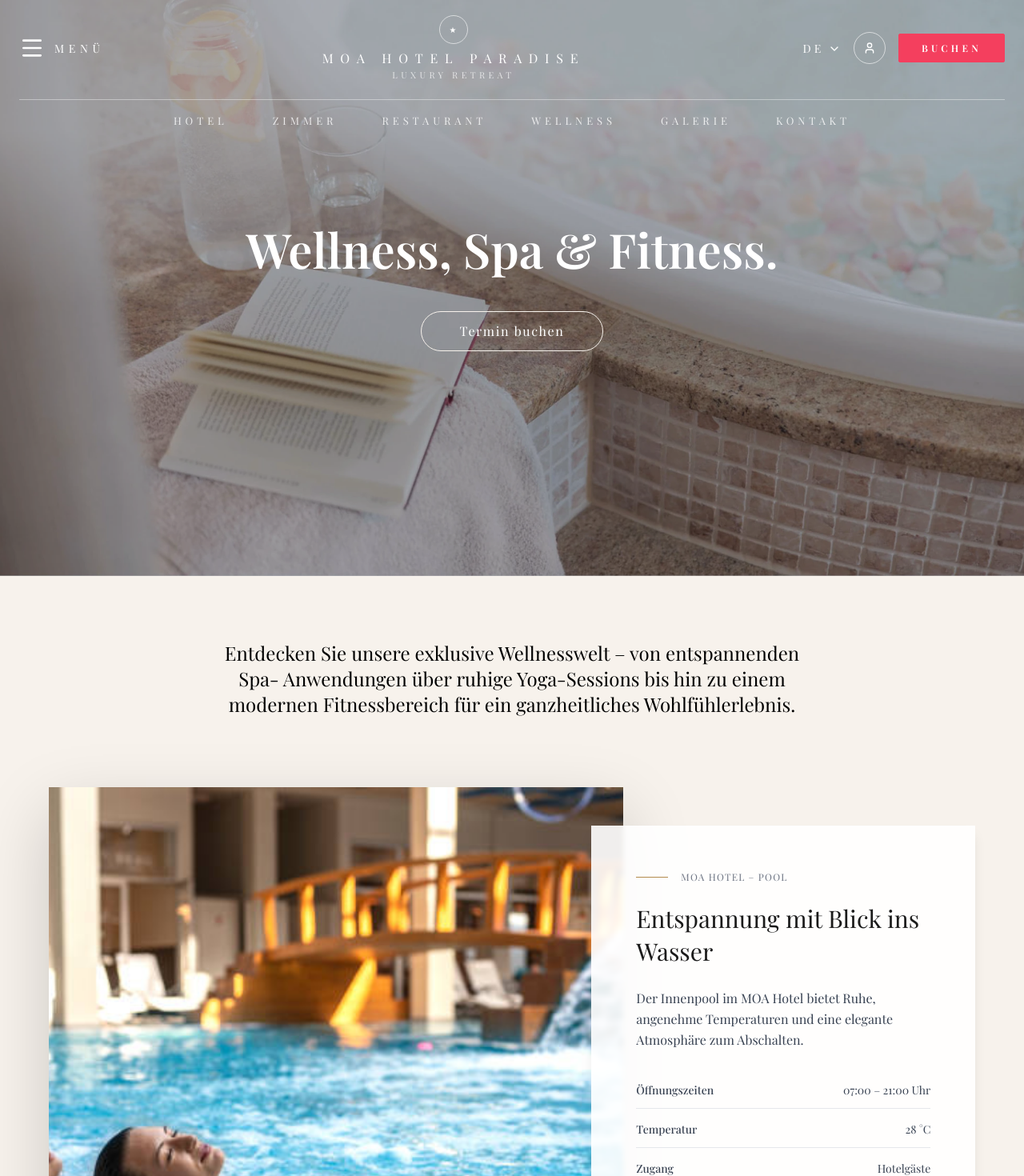
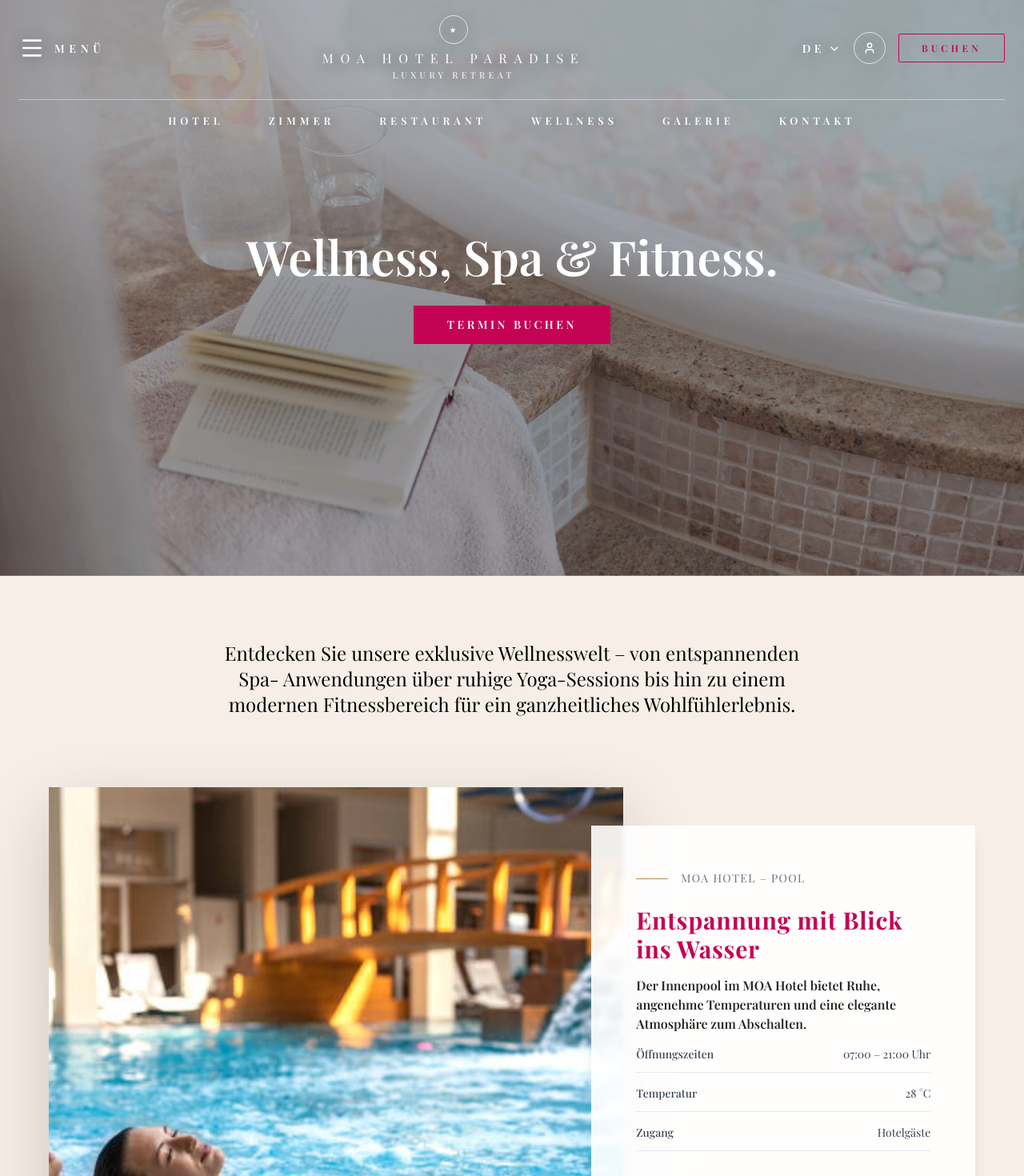
Before and after one commit to MOA-PROJEKT/final-hotel-project, a React (Vite) app in the folder frontend/vite-project/: page /wellness in a window 1280 px wide. Shown: the top 1470 px of the page at 80% size. Built offline with nearby package versions, Linux system fonts and the light colour scheme.

Commit message:
buttons und schriftgrössen angepasst

```diff
--- a/frontend/vite-project/src/components/ImageCaroussel.jsx
+++ b/frontend/vite-project/src/components/ImageCaroussel.jsx
@@ -92,7 +92,7 @@ export default function ImageCarousel({
             className="bg-white rounded-full p-2 shadow hover:shadow-md transition"
           >
             <svg
-              className="w-6 h-6 text-red-600"
+              className="w-6 h-6 text-[#c50355]"
               fill="none"
               stroke="currentColor"
               strokeWidth={2}
@@ -122,7 +122,7 @@ export default function ImageCarousel({
             className="bg-white rounded-full p-2 shadow hover:shadow-md transition"
           >
             <svg
-              className="w-6 h-6 text-red-600"
+              className="w-6 h-6 text-[#c50355]"
               fill="none"
               stroke="currentColor"
               strokeWidth={2}
--- a/frontend/vite-project/src/components/WellnessSection.jsx
+++ b/frontend/vite-project/src/components/WellnessSection.jsx
@@ -41,16 +41,16 @@ export default function WellnessSection({
           {/* Tag */}
           <div className="flex items-center gap-4 mb-6">
             <span className="w-10 h-px bg-[#b38b4d]" />
-            <p className="text-xs tracking-widest uppercase text-gray-500">
+            <p className="text-sm tracking-widest uppercase text-gray-500">
               {tag}
             </p>
           </div>
 
           {/* Titel */}
-          <h2 className="text-3xl font-light leading-snug mb-6">{title}</h2>
+          <h2 className="text-3xl font-bold text-[#c50355] tracking-wide mb-4">{title}</h2>
 
           {/* Beschreibung */}
-          <p className="text-gray-700 leading-relaxed mb-10">{description}</p>
+          <p className="text-l font-semibold text-neutral-800 mb-4">{description}</p>
 
           {/* Details */}
           <div className="space-y-4 text-sm text-gray-700 mb-12">
@@ -71,13 +71,12 @@ export default function WellnessSection({
             className="
               inline-block
               border
-              border-[#b30042]
+              border-[#c50355]
               px-12
               py-3
-              text-xs
-              tracking-widest
-              text-[#b30042]
-              hover:bg-[#b30042]
+              text-xs sm:text-sm font-semibold uppercase tracking-[0.25em]
+              text-[#c50355]
+              hover:bg-[#c50355]
               hover:text-white
               transition
             "
--- a/frontend/vite-project/src/components/layout/Footer.jsx
+++ b/frontend/vite-project/src/components/layout/Footer.jsx
@@ -20,7 +20,7 @@ export default function Footer() {
                 MOA HOTEL PARADISE
               </span>
             </a>
-            <p className="text-slate-00 leading-relaxed">
+            <p className="text-slate-700 leading-relaxed">
               Erleben Sie unvergleichlichen Luxus und erstklassigen Service in
               unserem exquisiten 5-Sterne-Hotel.
             </p>
--- a/frontend/vite-project/src/components/layout/Navbar.jsx
+++ b/frontend/vite-project/src/components/layout/Navbar.jsx
@@ -13,28 +13,23 @@ const navLinks = [
 
 const LANGUAGES = ['DE', 'EN']
 
-// Sprachauswahl
-function LanguageSwitcher({ current, onChange, isLight }) {
-  // Helle Seiten (Kontakt, Restaurant) → dunkle Schrift
-  const baseText = isLight ? 'text-slate-700' : 'text-white'
-  const hoverText = isLight ? 'hover:text-slate-900' : 'hover:text-slate-100'
-  const dropdownBg = isLight
-    ? 'bg-white/95 text-slate-700 shadow-sm'
-    : 'bg-slate-900/90 text-white shadow-lg'
+function LanguageSwitcher({ current, onChange, isDark }) {
+  const [open, setOpen] = useState(false)
 
-  const [open, setOpen] = useState(false)
+  const baseText = isDark ? 'text-slate-900' : 'text-white font-semibold'
+  const hoverText = isDark ? 'hover:text-slate-900' : 'hover:text-white'
+  const shadowText = isDark ? '' : 'drop-shadow-[0_2px_10px_rgba(0,0,0,0.45)]'
+  const dropdownBg = 'bg-slate-900/90 text-white shadow-lg'
 
   return (
     <div className="relative inline-block">
       <button
         type="button"
-        className={`inline-flex items-center gap-1 text-[14px] tracking-[0.32em] uppercase ${baseText} ${hoverText}`}
+        className={`inline-flex items-center gap-1 text-[14px] tracking-[0.32em] uppercase ${baseText} ${hoverText} ${shadowText}`}
         onClick={() => setOpen((o) => !o)}
       >
         <span>{current}</span>
-        <ChevronDown
-          className={`h-4 w-4 transition-transform ${open ? 'rotate-180' : ''}`}
-        />
+        <ChevronDown className={`h-4 w-4 transition-transform ${open ? 'rotate-180' : ''}`} />
       </button>
 
       {open && (
@@ -45,7 +40,7 @@ function LanguageSwitcher({ current, onChange, isLight }) {
             <button
               key={code}
               type="button"
-              className={`block text-left w-full ${baseText} ${hoverText}`}
+              className="block text-left w-full text-white hover:text-white"
               onClick={() => {
                 onChange(code)
                 setOpen(false)
@@ -68,89 +63,76 @@ export default function Navbar() {
   const location = useLocation()
   const path = location.pathname
 
-  // "Helle" Seiten: Kontakt + Restaurant
+  // Seiten mit hellem Hintergrund: oben muss die Navbar dunkel sein
   const isLightPage = path === '/contact' || path === '/restaurant'
 
+  // Dark Text, wenn: gescrolled ODER helle Seite
+  const useDarkText = isScrolled || isLightPage
+
   useEffect(() => {
-    const onScroll = () => {
-      setIsScrolled(window.scrollY > 40)
-    }
+    const onScroll = () => setIsScrolled(window.scrollY > 40)
     onScroll()
     window.addEventListener('scroll', onScroll)
     return () => window.removeEventListener('scroll', onScroll)
   }, [])
 
+  const shadowText = useDarkText ? '' : 'drop-shadow-[0_2px_10px_rgba(0,0,0,0.45)]'
+
+  const textMain = useDarkText ? 'text-slate-900' : `text-white ${shadowText}`
+  const textMuted = useDarkText ? 'text-slate-900/70' : `text-white ${shadowText}`
+
+  const borderSoft = useDarkText ? 'border-slate-900/25' : 'border-white/70'
+
+  const navBase = useDarkText
+    ? 'text-slate-900/70 hover:text-slate-900'
+    : `text-white hover:text-white font-semibold ${shadowText}`
+  const navActive = useDarkText ? 'text-slate-900' : `text-white font-bold ${shadowText}`
+
   return (
     <>
-      {/* FIXED HEADER */}
       <header
         className={`fixed inset-x-0 top-0 z-40 border-b transition-all duration-300 ${
-    // Kontakt + Restaurant oben → beige Hintergrund, ABER ohne untere Linie
           isLightPage && !isScrolled
-      ? 'bg-[#f7f2ec] border-transparent text-slate-900'
+            ? 'bg-[#f7f2ec] border-transparent'
             : isScrolled
-      ? 'bg-white/95 border-slate-200/70 shadow-[0_8px_20px_rgba(15,23,42,0.06)] text-slate-900'
-      : 'bg-transparent border-transparent text-white'
+            ? 'bg-[#f7efe7] border-slate-200/70 shadow-[0_8px_20px_rgba(15,23,42,0.06)]'
+            : 'bg-transparent border-transparent'
         }`}
       >
-
         <div className="mx-auto w-full max-w-[1400px] px-2 sm:px-4 lg:px-6">
           {/* ========= DESKTOP: großer Header ========= */}
           {!isScrolled && (
             <div className="hidden lg:flex flex-col pt-3 pb-2">
-              {/* Row 1: Burger / Logo / Actions */}
               <div className="flex h-24 items-center justify-between gap-4">
-                {/* Links: Hamburger */}
                 <button
                   type="button"
-                  className="inline-flex items-center gap-3 text-[14px] tracking-[0.4em] uppercase"
+                  className={`inline-flex items-center gap-3 text-[14px] tracking-[0.4em] uppercase font-semibold ${textMain}`}
                   onClick={() => setIsMenuOpen(true)}
                 >
                   <Menu className="h-8 w-8" />
                   <span className="hidden sm:inline">Menü</span>
                 </button>
 
-                {/* Mitte: Logo */}
-                <div className="flex flex-col items-center leading-tight">
-                  {/* KREIS UM STERN → auf Kontakt/Restaurant dunkel */}
+                <div className={`flex flex-col items-center leading-tight ${textMain}`}>
                   <div
-                    className={`mb-2 flex h-9 w-9 items-center justify-center rounded-full border text-[10px] tracking-[0.2em] ${
-                      isLightPage
-                        ? 'border-slate-500 text-slate-700'
-                        : 'border-white/60 text-white'
-                    }`}
+                    className={`mb-2 flex h-9 w-9 items-center justify-center rounded-full border ${borderSoft} text-[10px] tracking-[0.2em] ${textMain}`}
                   >
                     ★
                   </div>
-                  <span className=" font-display text-[16px] tracking-[0.55em] uppercase">
+                  <span className={`font-display text-[16px] tracking-[0.55em] uppercase ${textMain}`}>
                     MOA HOTEL PARADISE
                   </span>
-                 <span
-                  className={`mt-1 text-[11px] tracking-[0.4em] uppercase ${
-                  isLightPage ? 'text-slate-500' : 'text-white/70'
-              }`}
-                >
+                  <span className={`mt-1 text-[11px] tracking-[0.4em] uppercase ${textMuted}`}>
                     Luxury Retreat
                   </span>
-
                 </div>
 
-                {/* Rechts: Sprache + Login + Buchen */}
                 <div className="flex items-center gap-3 sm:gap-4">
-                  <LanguageSwitcher
-                    current={language}
-                    onChange={setLanguage}
-                    isLight={isLightPage}
-                  />
+                  <LanguageSwitcher current={language} onChange={setLanguage} isDark={useDarkText} />
 
-                  {/* USER-KREIS → auf Kontakt/Restaurant dunkel */}
                   <button
                     type="button"
-                    className={`hidden sm:flex h-10 w-10 items-center justify-center rounded-full border transition-colors ${
-                      isLightPage
-                        ? 'border-slate-500 text-slate-700 hover:border-slate-700'
-                        : 'border-white/60 text-white hover:border-white'
-                    }`}
+                    className={`hidden sm:flex h-10 w-10 items-center justify-center rounded-full border ${borderSoft} ${textMain} hover:opacity-90 transition-opacity`}
                     aria-label="Login"
                   >
                     <User className="h-4 w-4" />
@@ -158,39 +140,21 @@ export default function Navbar() {
 
                   <button
                     type="button"
-                    className="hidden md:inline-flex rounded-sm border border-rose-500 bg-rose-500 px-7 py-2 text-[12px] font-semibold uppercase tracking-[0.35em] text-white hover:bg-transparent hover:text-rose-300 transition-colors"
+                    className="hidden md:inline-flex rounded-sm border border-[#c50355] bg-transparent px-7 py-2 text-[12px] font-semibold uppercase tracking-[0.35em] text-[#c50355] transition-colors hover:bg-[#c50355] hover:text-white"
                   >
                     Buchen
                   </button>
                 </div>
               </div>
 
-              {/* Row 2: Linie + Navigation */}
               <div className="flex flex-col">
-                {/* MITTELLINIE → auf Kontakt/Restaurant dunkler/beige */}
-                <div
-                  className={`mt-4 border-t ${
-                    isLightPage ? 'border-[#eadfce]' : 'border-white/40'
-                  }`}
-                />
+                <div className={`mt-4 border-t ${isLightPage ? 'border-[#eadfce]' : 'border-white/45'}`} />
                 <nav className="flex items-center justify-center gap-14 pt-4 pb-2 text-[13px] uppercase tracking-[0.38em]">
                   {navLinks.map((link) => (
                     <NavLink
                       key={link.label}
                       to={link.to}
-                      className={({ isActive }) =>
-                        `${
-                          isLightPage
-                            ? 'text-slate-600 hover:text-slate-900'
-                            : 'text-white/80 hover:text-white'
-                        } transition-colors ${
-                          isActive
-                            ? isLightPage
-                              ? 'text-slate-900'
-                              : 'text-white'
-                            : ''
-                        }`
-                      }
+                      className={({ isActive }) => `${navBase} transition-colors ${isActive ? navActive : ''}`}
                     >
                       {link.label}
                     </NavLink>
@@ -203,25 +167,23 @@ export default function Navbar() {
           {/* ========= DESKTOP: schmaler Header beim Scrollen ========= */}
           {isScrolled && (
             <div className="hidden lg:flex h-14 items-center justify-between gap-6">
-              {/* Links: Brand klein */}
               <div className="flex flex-col leading-tight">
-                <span className="text-[13px] tracking-[0.45em] uppercase">
+                <span className="text-[13px] tracking-[0.45em] uppercase text-slate-900">
                   MOA HOTEL PARADISE
                 </span>
-                <span className="text-[9px] tracking-[0.35em] uppercase text-slate-500">
+                <span className="text-[9px] tracking-[0.35em] uppercase text-slate-900/70">
                   Luxury Retreat
                 </span>
               </div>
 
-              {/* Mitte: Navigation */}
               <nav className="flex items-center justify-center gap-10 text-[12px] uppercase tracking-[0.35em]">
                 {navLinks.map((link) => (
                   <NavLink
                     key={link.label}
                     to={link.to}
                     className={({ isActive }) =>
-                      `text-slate-500 hover:text-slate-900 transition-colors ${
-                        isActive ? 'text-slate-900' : ''
+                      `text-slate-900/70 hover:text-slate-900 transition-colors font-medium ${
+                        isActive ? 'text-slate-900 font-semibold' : ''
                       }`
                     }
                   >
@@ -230,50 +192,37 @@ export default function Navbar() {
                 ))}
               </nav>
 
-              {/* Rechts: Buchen */}
               <button
                 type="button"
-                className="inline-flex rounded-sm border border-rose-500 bg-rose-500 px-7 py-2 text-[11px] font-semibold uppercase tracking-[0.35em] text-white hover:bg-transparent hover:text-rose-500 transition-colors"
+                className="inline-flex rounded-sm border border-[#c50355] bg-transparent px-7 py-2 text-[11px] font-semibold uppercase tracking-[0.35em] text-[#c50355] transition-colors hover:bg-[#c50355] hover:text-white"
               >
                 Buchen
               </button>
             </div>
           )}
 
-          {/* ========= MOBILE / TABLET HEADER ========= */}
-          <div className="flex lg:hidden flex-col pt-5 pb-2">
-            {/* Row 1: Sprache / Logo / Burger */}
+          {/* ========= MOBILE / TABLET ========= */}
+          <div className={`flex lg:hidden flex-col pt-5 pb-2 ${textMain}`}>
             <div className="flex h-16 items-center justify-between gap-4">
-              {/* links: Sprache */}
-              <LanguageSwitcher
-                current={language}
-                onChange={setLanguage}
-                isLight={isLightPage}
-              />
+              <LanguageSwitcher current={language} onChange={setLanguage} isDark={useDarkText} />
 
-              {/* Mitte: Logo (kleiner) */}
-              <div className="flex flex-col items-center leading-tight">
+              <div className={`flex flex-col items-center leading-tight ${textMain}`}>
                 <div
-                  className={`mb-1 flex h-7 w-7 items-center justify-center rounded-full border text-[9px] tracking-[0.2em] ${
-                    isLightPage
-                      ? 'border-slate-500 text-slate-700'
-                      : 'border-white/60 text-white'
-                  }`}
+                  className={`mb-1 flex h-7 w-7 items-center justify-center rounded-full border ${borderSoft} text-[9px] tracking-[0.2em] ${textMain}`}
                 >
                   ★
                 </div>
-                <span className="text-[12px] tracking-[0.45em] uppercase">
+                <span className={`text-[12px] tracking-[0.45em] uppercase font-semibold ${textMain}`}>
                   MOA HOTEL PARADISE
                 </span>
-                <span className="mt-1 text-[9px] tracking-[0.35em] uppercase text-white/70">
+                <span className={`mt-1 text-[9px] tracking-[0.35em] uppercase ${textMuted}`}>
                   Luxury Retreat
                 </span>
               </div>
 
-              {/* rechts: Burger */}
               <button
                 type="button"
-                className="inline-flex items-center gap-3 text-[14px] tracking-[0.4em] uppercase"
+                className={`inline-flex items-center gap-3 text-[14px] tracking-[0.4em] uppercase font-semibold ${textMain}`}
                 onClick={() => setIsMenuOpen(true)}
               >
                 <Menu className="h-6 w-6" />
@@ -283,21 +232,17 @@ export default function Navbar() {
         </div>
       </header>
 
-      {/* OVERLAY-MENÜ (HAMBURGER) */}
+      {/* OVERLAY-MENÜ */}
       <div
         className={`fixed inset-0 z-50 flex transition-opacity duration-300 ${
-          isMenuOpen
-            ? 'opacity-100 pointer-events-auto bg-black/40'
-            : 'opacity-0 pointer-events-none bg-transparent'
+          isMenuOpen ? 'opacity-100 pointer-events-auto bg-black/40' : 'opacity-0 pointer-events-none bg-transparent'
         }`}
       >
-        {/* Panel links */}
         <div
           className={`relative h-full w-full lg:max-w-md bg-amber-900/95 text-white flex flex-col transform transition-transform duration-500 ${
             isMenuOpen ? 'translate-x-0' : '-translate-x-full'
           }`}
         >
-          {/* X */}
           <button
             type="button"
             className="absolute top-8 right-3 lg:left-8 lg:right-auto lg:top-10 inline-flex h-10 w-10 items-center justify-center rounded-full border border-white/60 hover:border-white"
@@ -307,28 +252,21 @@ export default function Navbar() {
             <X className="h-5 w-5" />
           </button>
 
-          {/* Links im Overlay */}
-          <nav className="flex-1 overflow-y-auto px-8 pt-20 lg:pt-32 space-y-7 lg:space-y-8 text-[14px] lg:text-[15px] tracking-[0.4em] uppercase">
+          <nav className="flex-1 overflow-y-auto px-8 pt-20 lg:pt-32 space-y-7 lg:space-y-8 text-[14px] lg:text-[15px] tracking-[0.4em] uppercase font-semibold">
             {navLinks.map((link) => (
               <NavLink
                 key={link.label}
                 to={link.to}
                 onClick={() => setIsMenuOpen(false)}
-                className="w-full block"
+                className="w-full block text-white"
               >
-                <div className="border-b border-white/25 pb-3 pt-1">
-                  {link.label}
-                </div>
+                <div className="border-b border-white/25 pb-3 pt-1">{link.label}</div>
               </NavLink>
             ))}
           </nav>
 
-          {/* Unten: Login + Buchen */}
-          <div className="border-t border-white/20 px-8 pb-10 pt-6 text-[11px] uppercase tracking-[0.3em] space-y-4">
-            <button
-              type="button"
-              className="flex items-center gap-2 opacity-90 hover:opacity-100"
-            >
+          <div className="border-t border-white/20 px-8 pb-10 pt-6 text-[11px] uppercase tracking-[0.3em] space-y-4 text-white">
+            <button type="button" className="flex items-center gap-2 opacity-90 hover:opacity-100">
               <User className="h-4 w-4" />
               <span>Login</span>
             </button>
@@ -342,7 +280,6 @@ export default function Navbar() {
           </div>
         </div>
 
-        {/* rechter Hintergrund (Desktop) */}
         <button
           type="button"
           className="hidden lg:block flex-1"
--- a/frontend/vite-project/src/pages/Gallery.jsx
+++ b/frontend/vite-project/src/pages/Gallery.jsx
@@ -28,7 +28,7 @@ function GalleryCard({ src, alt, height = 'h-64' }) {
 
 export default function Gallery() {
   return (
-    <main className=" text-white bg-[#f7f2ec] min-h-screen">
+    <main className=" text-white bg-[#f7efe7] min-h-screen">
       {/* HERO: volle Breite, Header liegt darüber */}
       <section className="relative -mt-24 sm:-mt-28 lg:-mt-32">
         <div className="relative h-[90vh] min-h-[460px] w-full overflow-hidden">
--- a/frontend/vite-project/src/pages/Wellness.jsx
+++ b/frontend/vite-project/src/pages/Wellness.jsx
@@ -28,7 +28,7 @@ const carouselImages = [yoga1, yoga2, yoga3, yoga4, yoga5, yoga6]
 
 export default function Wellness() {
   return (
-    <section className="bg-[#f7f2ec] text-[#1b1b1b]">
+    <section className="bg-[#f7efe7] text-[#1b1b1b]">
       {/* ================= HERO ================= */}
       <div id="hero" className="relative min-h-[90vh] overflow-hidden">
         <img
@@ -38,27 +38,18 @@ export default function Wellness() {
         />
         <div className="absolute inset-0 bg-slate-900/35" />
 
-        <div className="relative z-10 flex min-h-[90vh] items-center justify-center">
-          <div className="mx-auto max-w-3xl px-4 text-center text-white">
-            <h1 className="text-4xl sm:text-5xl md:text-6xl font-semibold leading-tight">
+        <div className="relative z-10 flex min-h-[90vh]  items-center justify-center">
+          <div className="mx-auto max-w-3xl px-4  text-center text-white">
+            <h1 className="text-4xl  sm:text-5xl md:text-6xl font-semibold leading-tight">
               Wellness, Spa & Fitness.
             </h1>
 
             <button
               className="
-                inline-block
-                border border-[#f7f2ec]
-                px-12 py-3
-                mt-12
-                rounded-full
-                tracking-widest
-                text-white
-                hover:bg-[#b30042]
-                hover:text-white
-                transition
+               inline-flex mt-8 items-center justify-center border-2 border-[#c50355] bg-[#c50355] px-10 py-3 text-xs sm:text-sm font-semibold uppercase tracking-[0.25em] text-white backdrop-blur-sm transition hover:bg-transparent hover:text-[#c50355]
               "
             >
-              Termin buchen
+              Termin  buchen
             </button>
           </div>
         </div>
@@ -152,7 +143,7 @@ export default function Wellness() {
             md:-ml-10
           "
         >
-          <h2 className="text-4xl font-bold text-amber-600 tracking-wide mb-4">
+          <h2 className="text-4xl font-bold text-[#c50355] tracking-wide mb-4">
             Yoga & Meditation
           </h2>
           <h3 className="text-2xl font-semibold text-neutral-800 mb-4">
@@ -199,7 +190,7 @@ export default function Wellness() {
             md:-mr-10
           "
         >
-          <h2 className="text-4xl font-bold text-amber-600 tracking-wide mb-4">
+          <h2 className="text-4xl font-bold text-[#c50355] tracking-wide mb-4">
             Fitness & Gym
           </h2>
           <h3 className="text-2xl font-semibold text-neutral-800 mb-4">
```
Also changed, not shown: frontend/vite-project/src/pages/Home.jsx (+16 -15 lines), frontend/vite-project/src/pages/Kontakt.jsx (+6 -6 lines), frontend/vite-project/src/pages/Restaurant.jsx (+4 -4 lines). Lines whose indentation alone changed are shown as unchanged.
